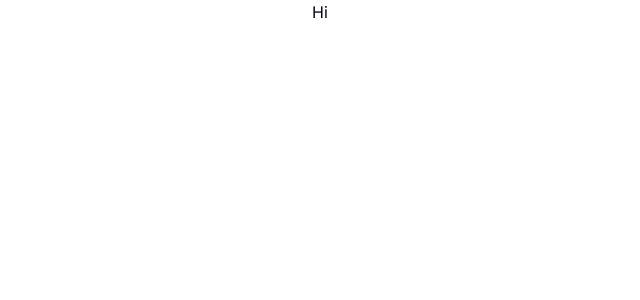
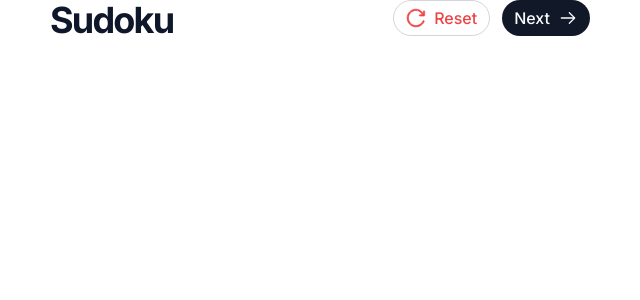
Before and after one commit to ckcherry23/grid-sudoku, a Next.js app: page / in a window 1280 px wide. Shown: the top 300 px of the page, without its empty margins (320-960 px from the left). Built offline with nearby package versions, Linux system fonts and the light colour scheme.

Commit message:
fix: resolve merge conflicts

```diff
--- a/src/app/globals.css
+++ b/src/app/globals.css
@@ -29,10 +29,10 @@
     --destructive-foreground: 210 20% 98%;
 
     --border: 220 13% 91%;
-    --input: 220 13% 91%;
+    --input: 216 12% 84%;
     --ring: 224 71.4% 4.1%;
 
-    --radius: 0.5rem;
+    --radius: 1rem;
   }
 
   .dark {
--- a/src/app/page.tsx
+++ b/src/app/page.tsx
@@ -1,5 +1,28 @@
+import { ArrowRightIcon, ReloadIcon } from "@radix-ui/react-icons";
+import Heading from "../components/ui/heading";
+import { Button } from "../components/ui/button";
+
 export default async function Home() {
   return (
-    <div className="flex-1 w-full flex flex-col gap-20 items-center">Hi</div>
+    <div className="flex-1 w-full flex flex-col gap-20 items-center">
+      <div className="flex w-full max-w-[540px] justify-between">
+        <Heading level="heading3" tag="h3">
+          Sudoku
+        </Heading>
+        <div className="flex gap-x-3">
+          <Button
+            variant="outline"
+            className="group gap-x-2 text-red-500 rounded-[18px] hover:text-red-600"
+          >
+            <ReloadIcon className="stroke-[0.5px] fill-red-500 stroke-red-500 group-hover:fill-red-600 w-5 h-5" />
+            Reset
+          </Button>
+          <Button className="rounded-[18px] gap-x-2">
+            Next
+            <ArrowRightIcon className="w-5 h-5" />
+          </Button>
+        </div>
+      </div>
+    </div>
   );
 }
--- a/src/components/ui/button.tsx
+++ b/src/components/ui/button.tsx
@@ -5,7 +5,7 @@ import * as React from "react";
 import { cn } from "@/src/lib/utils";
 
 const buttonVariants = cva(
-  "inline-flex items-center justify-center whitespace-nowrap rounded-md text-sm font-medium transition-colors focus-visible:outline-none focus-visible:ring-1 focus-visible:ring-ring disabled:pointer-events-none disabled:opacity-50",
+  "inline-flex items-center justify-center whitespace-nowrap rounded-md text-base font-medium transition-colors focus-visible:outline-none focus-visible:ring-1 focus-visible:ring-ring disabled:pointer-events-none disabled:opacity-50",
   {
     defaultVariants: {
       size: "default",
@@ -13,30 +13,30 @@ const buttonVariants = cva(
     },
     variants: {
       size: {
-        default: "h-9 px-4 py-2",
+        default: "h-9 px-3 py-0",
+        sm: "h-8 rounded-md px-3 text-xs",
+        lg: "h-10 rounded-md px-8",
         icon: "h-9 w-9",
-        lg: "h-10 rounded-md px-8",
-        sm: "h-8 rounded-md px-3 text-xs",
       },
       variant: {
-        default:
-          "bg-primary text-primary-foreground shadow hover:bg-primary/90",
+        default: "bg-primary text-primary-foreground hover:bg-primary/90",
         destructive:
-          "bg-destructive text-destructive-foreground shadow-sm hover:bg-destructive/90",
+          "bg-destructive text-destructive-foreground hover:bg-destructive/90",
+        outline:
+          "border border-input bg-background hover:bg-accent hover:text-accent-foreground",
+        secondary:
+          "bg-secondary text-secondary-foreground hover:bg-secondary/80",
         ghost: "hover:bg-accent hover:text-accent-foreground",
         link: "text-primary underline-offset-4 hover:underline",
-        outline:
-          "border border-input bg-background shadow-sm hover:bg-accent hover:text-accent-foreground",
-        secondary:
-          "bg-secondary text-secondary-foreground shadow-sm hover:bg-secondary/80",
       },
     },
   },
 );
 
-export type ButtonProps = React.ButtonHTMLAttributes<HTMLButtonElement> & VariantProps<typeof buttonVariants> & {
-  asChild?: boolean;
-}
+export type ButtonProps = React.ButtonHTMLAttributes<HTMLButtonElement> &
+  VariantProps<typeof buttonVariants> & {
+    asChild?: boolean;
+  };
 
 const Button = React.forwardRef<HTMLButtonElement, ButtonProps>(
   ({ className, variant, size, asChild = false, ...props }, ref) => {
--- /dev/null
+++ b/src/components/ui/heading.tsx
@@ -0,0 +1,90 @@
+import clsx from "clsx";
+import type { ForwardedRef, HTMLAttributes } from "react";
+import { forwardRef } from "react";
+
+export type HeadingLevel =
+  | "custom"
+  | "heading1"
+  | "heading2"
+  | "heading3"
+  | "heading4"
+  | "heading5"
+  | "heading6";
+type HeadingColor = "auto" | "custom" | "dark" | "light";
+
+const headingLevelsClasses: Record<HeadingLevel, string> = {
+  custom: "",
+  heading1: clsx(
+    "lg:text-6xl lg:tracking-tighter lg:leading-[4rem] lg:font-extrabold",
+    "sm:text-5xl sm:tracking-tight sm:font-bold",
+    "text-4xl tracking-tight font-bold",
+  ),
+  heading2: clsx(
+    "lg:text-5xl lg:tracking-tighter lg:font-bold",
+    "sm:text-4xl sm:tracking-tight sm:font-bold",
+    "text-3xl tracking-tight font-bold",
+  ),
+  heading3: clsx(
+    "lg:text-4xl lg:tracking-tighter lg:font-bold",
+    "sm:text-3xl sm:tracking-tight sm:font-bold",
+    "text-2xl tracking-tight font-semibold",
+  ),
+  heading4: clsx(
+    "lg:text-3xl lg:tracking-tight lg:font-bold",
+    "sm:text-2xl sm:font-semibold",
+    "text-xl font-semibold",
+  ),
+  heading5: clsx(
+    "lg:text-2xl lg:font-semibold",
+    "sm:text-xl sm:font-semibold",
+    "text-lg font-semibold",
+  ),
+  heading6: clsx(
+    "lg:text-xl lg:font-semibold",
+    "sm:text-lg sm:font-semibold",
+    "text-base font-semibold",
+  ),
+};
+
+function colorClass(color: HeadingColor) {
+  return {
+    auto: "text-slate-900 dark:text-slate-100",
+    custom: "",
+    dark: "text-slate-900 dark:text-slate-100",
+    light: "text-white",
+  }[color];
+}
+
+type Props = HTMLAttributes<HTMLHeadingElement> &
+  Readonly<{
+    className?: string;
+    color?: HeadingColor;
+    level: HeadingLevel;
+    tag: string;
+  }>;
+
+function Heading(
+  {
+    level: visualLevel,
+    color = "auto",
+    className,
+    tag: HeadingTag,
+    ...props
+  }: Props,
+  ref: ForwardedRef<HTMLHeadingElement>,
+) {
+  return (
+    <HeadingTag
+      // @ts-expect-error TS doesn't know the tags are h1/h2/etc.
+      ref={ref}
+      className={clsx(
+        headingLevelsClasses[visualLevel],
+        colorClass(color),
+        className,
+      )}
+      {...props}
+    />
+  );
+}
+
+export default forwardRef(Heading);
```
